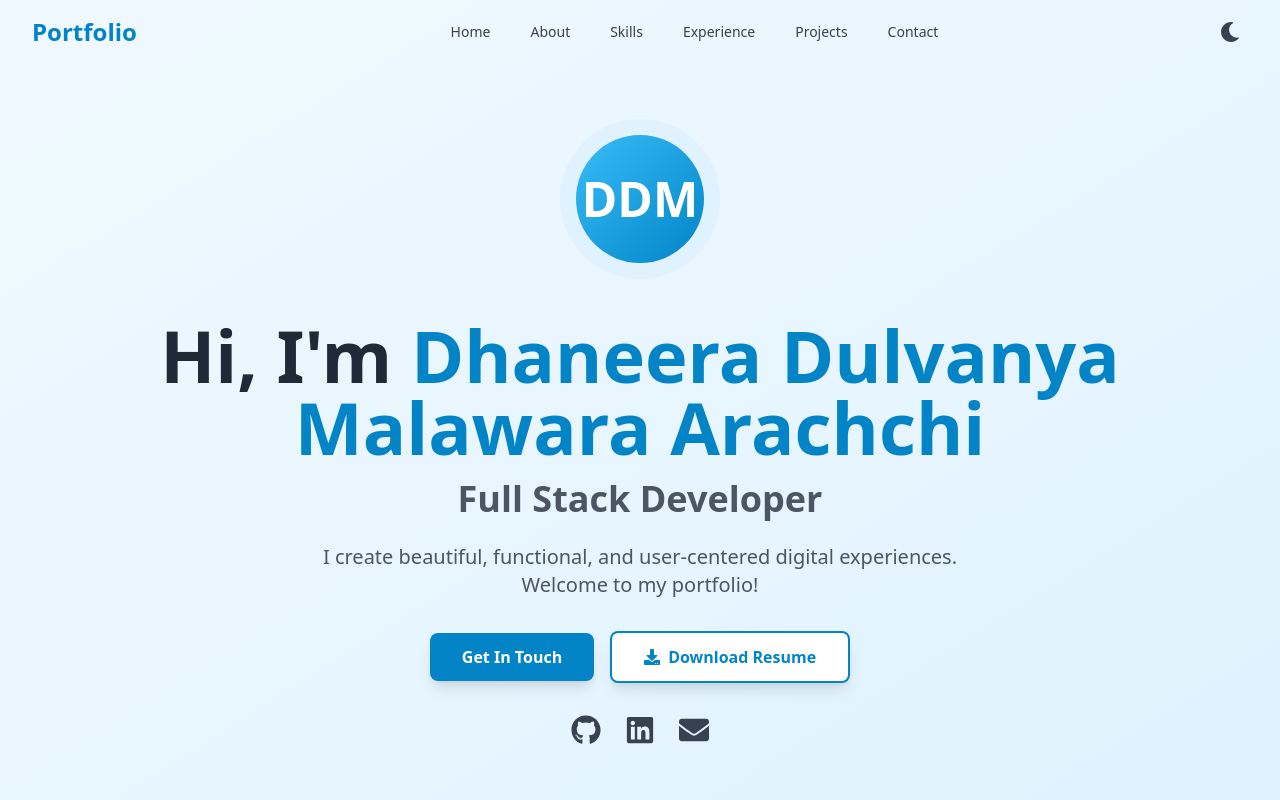
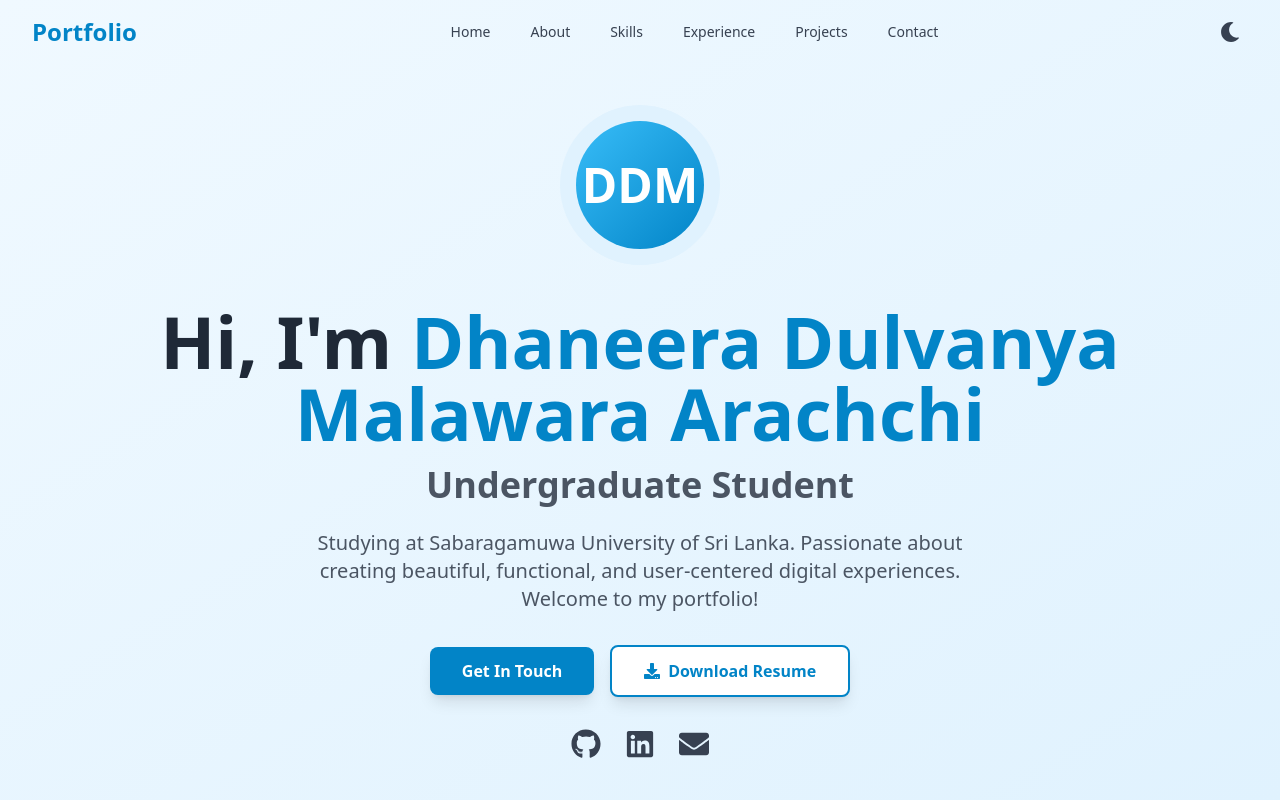
Before and after one commit to DhaneeraDulvanya/portfolio, a React (Vite) app: page / in a window 1280 px wide. Shown: the top 800 px of the page. Built offline with nearby package versions, Linux system fonts and the light colour scheme.

Commit message:
update profile as undergraduate student

```diff
--- a/src/components/Hero.jsx
+++ b/src/components/Hero.jsx
@@ -38,12 +38,12 @@ const Hero = () => {
           </h1>
 
           <h2 className="text-2xl md:text-4xl font-semibold mb-6 text-gray-600 dark:text-gray-300">
-            Full Stack Developer
+            Undergraduate Student
           </h2>
 
           <p className="text-lg md:text-xl text-gray-600 dark:text-gray-400 max-w-2xl mx-auto mb-8">
-            I create beautiful, functional, and user-centered digital experiences.
-            Welcome to my portfolio!
+            Studying at Sabaragamuwa University of Sri Lanka. Passionate about creating
+            beautiful, functional, and user-centered digital experiences. Welcome to my portfolio!
           </p>
 
           <div className="flex flex-col sm:flex-row gap-4 justify-center items-center mb-8">
```
